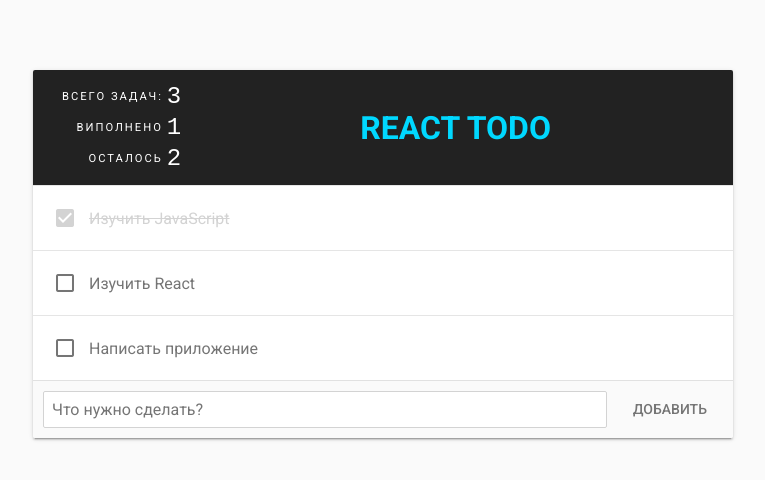
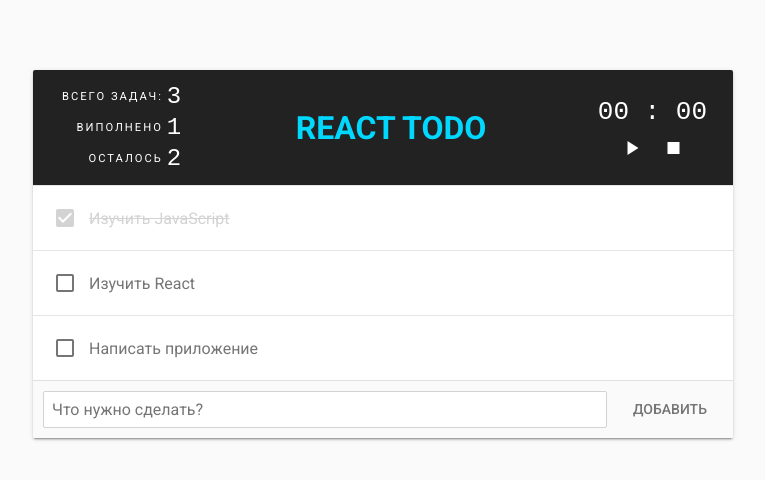
Before and after one commit to dihtyar/react_simple_todo, a React (Create React App) app: page / in a window 1280 px wide. Shown: the top 480 px of the page, without its empty margins (257-1022 px from the left). Built offline with nearby package versions, Linux system fonts and the light colour scheme.

Commit message:
Componetnt stopwatch

```diff
--- a/src/components/Header.jsx
+++ b/src/components/Header.jsx
@@ -2,12 +2,14 @@
 import PropTypes from 'prop-types';
 
 import Stats from "./Stats";
+import Stopwatch from './Stopwatch';
 
 function Header(props){
     return(
         <header>
             <Stats todos={props.todos}/>
             <h1>{props.title}</h1>
+            <Stopwatch />
         </header>
     )
 }
--- /dev/null
+++ b/src/components/Stopwatch.jsx
@@ -0,0 +1,84 @@
+import React from 'react';
+import PropTypes from 'prop-types';
+import Button from "./Button";
+
+class Stopwatch extends React.Component{
+
+    constructor(props){
+        super(props);
+        this.state = {
+            running: false,
+            elapsed: 0,
+            lastTick: 0
+        };
+        this.handleStart = this.handleStart.bind(this);
+        this.handlePause = this.handlePause.bind(this);
+        this.handleStop = this.handleStop.bind(this);
+        this.tick = this.tick.bind(this);
+    }
+
+    componentDidMount(){
+        this.interval = setInterval(this.tick, 1000);
+    }
+    componentWillUnmount(){
+        clearInterval(this.interval)
+    }
+
+    tick(){
+        if(this.state.running){
+            let now = Date.now();
+            let diff = now - this.state.lastTick;
+            this.setState({
+                elapsed: this.state.elapsed + diff,
+                lastTick: now
+            })
+        }
+    }
+
+    handleStart(){
+        this.setState({
+            running: true,
+            lastTick: Date.now()
+        });
+    }
+
+    handlePause(){
+        this.setState({running: false});
+    }
+
+    handleStop(){
+        this.setState({
+            running: false,
+            elapsed: 0,
+            lastTick: 0
+        });
+    }
+
+    format(milliseconds){
+        let totalSecond = Math.floor(milliseconds / 1000);
+        let minutes = Math.floor(totalSecond / 60 );
+        let seconds = totalSecond % 60;
+
+        return`${minutes > 9 ? minutes : '0' + minutes} : ${seconds > 9 ? seconds : '0' + seconds}`;
+    }
+
+    render(){
+        let time = this.format(this.state.elapsed);
+        return(
+            <section className="stopwatch">
+                <div className="stopwatch-time">{time}</div>
+                <div className="stopwatch-controls">
+                    {this.state.running ?
+                        <Button className="icon" icon="pause" onClick={this.handlePause}/>
+                        :
+                        <Button className="icon" icon="play_arrow" onClick={this.handleStart}/>
+                    }
+                    <Button className="icon" icon="stop" onClick={this.handleStop}/>
+                </div>
+            </section>
+        );
+    }
+
+}
+
+export default Stopwatch;
```
